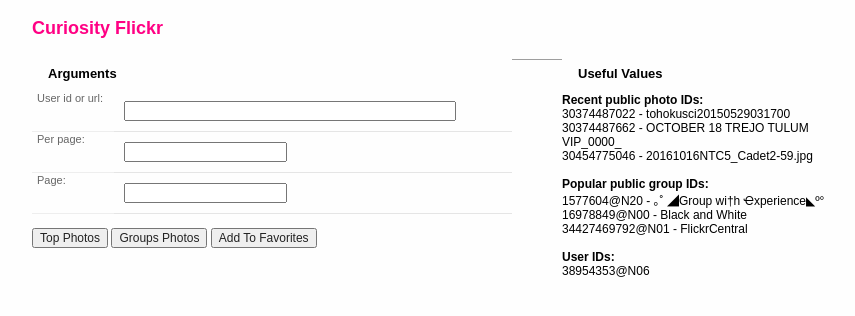
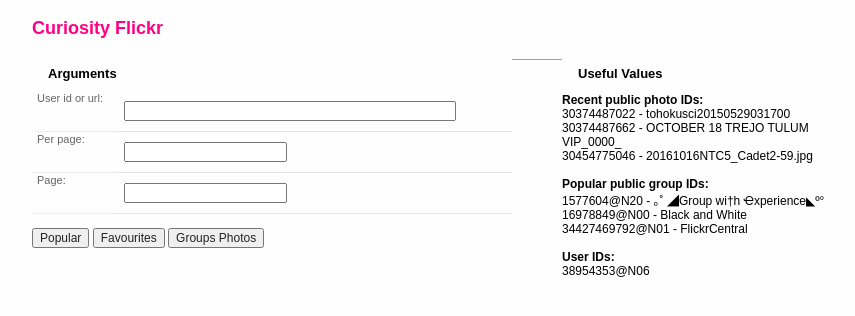
Before and after one commit to codebicycle/curiosity-flickr-django, a Django app: page / in a window 1280 px wide. Shown: the top 316 px of the page, without its empty margins (208-1063 px from the left). Run offline with Django 3.2, Linux system fonts and the light colour scheme; grey boxes are pictures that could not be loaded.

Commit message:
Update buttons

```diff
--- a/config/urls.py
+++ b/config/urls.py
@@ -31,9 +31,9 @@ urlpatterns = [
     url(r'^people/(?P<userid>.*)/groups/?$',
         flickr.views.UserGroupsView.as_view(), name='groups'),
 
-    url(r'^people/(?P<userid>.*)/favs/?$', flickr.views.favs),
+    url(r'^people/(?P<userid>.*)/favs/?$', flickr.views.favs, name='favs'),
 
-    url(r'^people/(?P<userid>.*)/popular/?$', flickr.views.popular),
+    url(r'^people/(?P<userid>.*)/popular/?$', flickr.views.popular, name='popular'),
 
     url(r'^people/(?P<userid>.*)/(?P<groupid>.*)$',
         flickr.views.UserGroupView.as_view()),
--- a/flickr/views.py
+++ b/flickr/views.py
@@ -81,6 +81,13 @@ class PeopleView(View):
 
             # Fav.objects.get_or_create(person=person)
             # return redirect('fav')
+
+        if 'submit_favs' in request.POST:
+            return redirect('favs', userid=userid)
+
+        if 'submit_popular' in request.POST:
+            return redirect('popular', userid=userid)
+
 
     def _userid(self, param, request):
         """
@@ -313,7 +320,7 @@ def favs(request, userid=None):
 
 @require_flickr_auth
 def popular(request, userid=None):
-    """sort : faves, views, comments or interesting. Deafults to interesting."""
+    """sort : faves, views, comments or interesting. Deafults to views."""
 
     f = init_flickrapi(request)
     page = request.GET.get('page', 1)
--- a/templates/flickr/_people_form.html
+++ b/templates/flickr/_people_form.html
@@ -18,9 +18,11 @@
           </table>
 
           <br>
-          <input type="submit" name="submit_top_photos" value="Top Photos">
+          <!-- <input type="submit" name="submit_top_photos" value="Top Photos"> -->
+          <!-- <input type="submit" name="submit_fav" value="Add To Favorites"> -->
+          <input type="submit" name="submit_popular" value="Popular">
+          <input type="submit" name="submit_favs" value="Favourites">
           <input type="submit" name="submit_group_photos" value="Groups Photos">
-          <input type="submit" name="submit_fav" value="Add To Favorites">
         </form>
 
 
```
